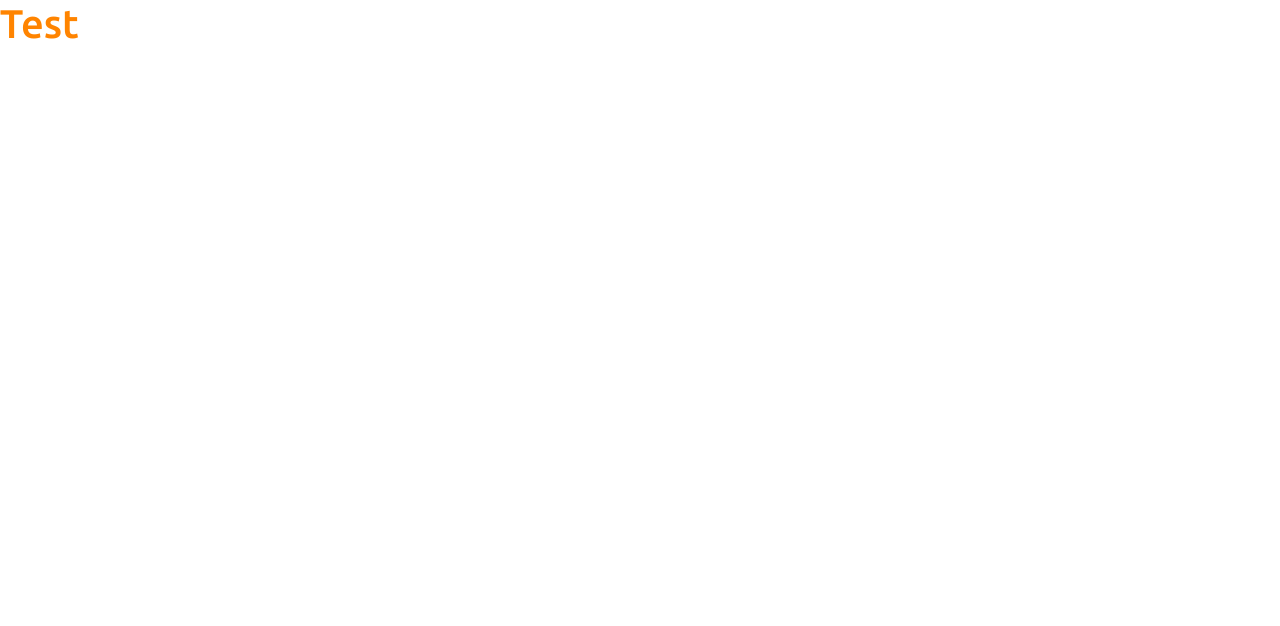
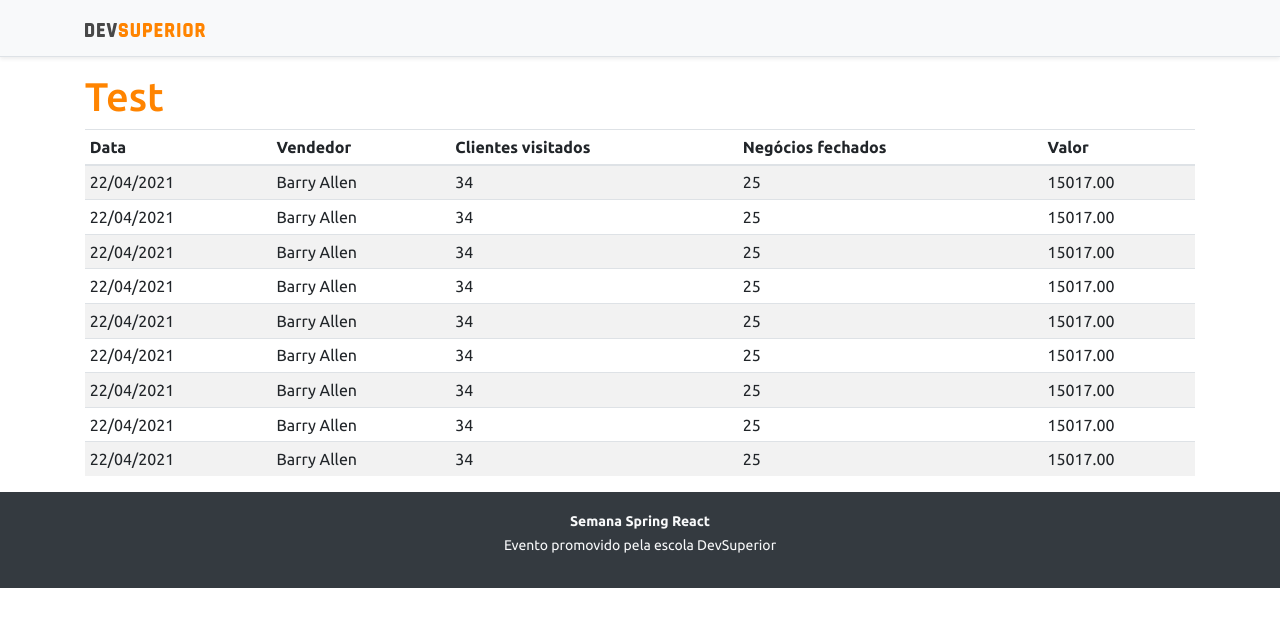
Before and after one commit to CiceroGB/sales-dashboard, a React (Create React App) app in the folder frontend/: page / in a window 1280 px wide. Shown: the top 626 px of the page. Built offline with nearby package versions, Linux system fonts and the light colour scheme.

Commit message:
Basic static components

```diff
--- a/frontend/src/App.tsx
+++ b/frontend/src/App.tsx
@@ -1,8 +1,19 @@
+import DataTable from "components/DataTable";
+import Footer from "components/Footer";
+import Navbar from "components/Navbar";
+
 function App() {
   return (
-    <div >
-      <h1 className="text-primary" >Test</h1>
-    </div>
+    <>
+      <Navbar />
+      <div className="container">
+        <h1 className="text-primary" >Test</h1>
+        <DataTable />
+      </div>
+
+      <Footer />
+
+    </>
   );
 }
 
--- /dev/null
+++ b/frontend/src/components/DataTable/index.tsx
@@ -0,0 +1,86 @@
+
+
+function DataTable() {
+    return (
+        <div className="table-responsive">
+            <table className="table table-striped table-sm">
+                <thead>
+                    <tr>
+                        <th>Data</th>
+                        <th>Vendedor</th>
+                        <th>Clientes visitados</th>
+                        <th>Negócios fechados</th>
+                        <th>Valor</th>
+                    </tr>
+                </thead>
+                <tbody>
+                    <tr>
+                        <td>22/04/2021</td>
+                        <td>Barry Allen</td>
+                        <td>34</td>
+                        <td>25</td>
+                        <td>15017.00</td>
+                    </tr>
+                    <tr>
+                        <td>22/04/2021</td>
+                        <td>Barry Allen</td>
+                        <td>34</td>
+                        <td>25</td>
+                        <td>15017.00</td>
+                    </tr>
+                    <tr>
+                        <td>22/04/2021</td>
+                        <td>Barry Allen</td>
+                        <td>34</td>
+                        <td>25</td>
+                        <td>15017.00</td>
+                    </tr>
+                    <tr>
+                        <td>22/04/2021</td>
+                        <td>Barry Allen</td>
+                        <td>34</td>
+                        <td>25</td>
+                        <td>15017.00</td>
+                    </tr>
+                    <tr>
+                        <td>22/04/2021</td>
+                        <td>Barry Allen</td>
+                        <td>34</td>
+                        <td>25</td>
+                        <td>15017.00</td>
+                    </tr>
+                    <tr>
+                        <td>22/04/2021</td>
+                        <td>Barry Allen</td>
+                        <td>34</td>
+                        <td>25</td>
+                        <td>15017.00</td>
+                    </tr>
+                    <tr>
+                        <td>22/04/2021</td>
+                        <td>Barry Allen</td>
+                        <td>34</td>
+                        <td>25</td>
+                        <td>15017.00</td>
+                    </tr>
+                    <tr>
+                        <td>22/04/2021</td>
+                        <td>Barry Allen</td>
+                        <td>34</td>
+                        <td>25</td>
+                        <td>15017.00</td>
+                    </tr>
+                    <tr>
+                        <td>22/04/2021</td>
+                        <td>Barry Allen</td>
+                        <td>34</td>
+                        <td>25</td>
+                        <td>15017.00</td>
+                    </tr>
+                </tbody>
+            </table>
+        </div>
+    )
+}
+
+export default DataTable
--- /dev/null
+++ b/frontend/src/components/Footer/index.tsx
@@ -0,0 +1,15 @@
+
+function Footer() {
+    return (
+        <div>
+            <footer className="footer mt-auto py-3 bg-dark">
+                <div className="container">
+                    <p className="text-light"><small><strong>Semana Spring React</strong><br />
+                     Evento promovido pela escola DevSuperior</small></p>
+                </div>
+            </footer>
+        </div>
+    )
+}
+
+export default Footer
--- /dev/null
+++ b/frontend/src/components/Navbar/index.tsx
@@ -0,0 +1,15 @@
+import ImgDsDark from '../../assets/img/ds-dark.svg';
+
+function Navbar() {
+    return (
+        <div className="d-flex flex-column flex-md-row align-items-center p-3 px-md-4 mb-3 bg-light border-bottom shadow-sm">
+            <div className="container">
+                <nav className="my-2 my-md-0 mr-md-3">
+                    <img src={ImgDsDark} alt="DevSuperior" width="120" />
+                </nav>
+            </div>
+        </div>
+    )
+}
+
+export default Navbar
```
Also changed, not shown: frontend/src/assets/img/ds-dark.svg (added).
